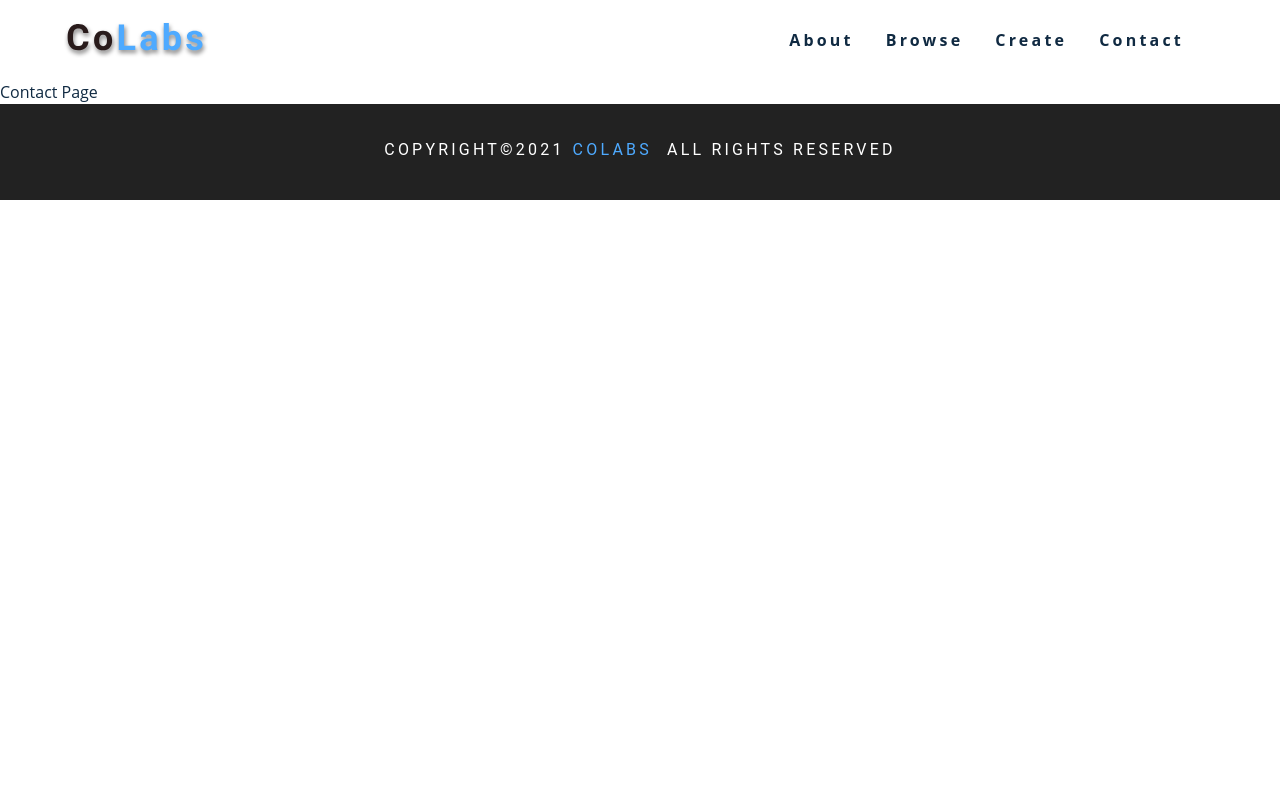
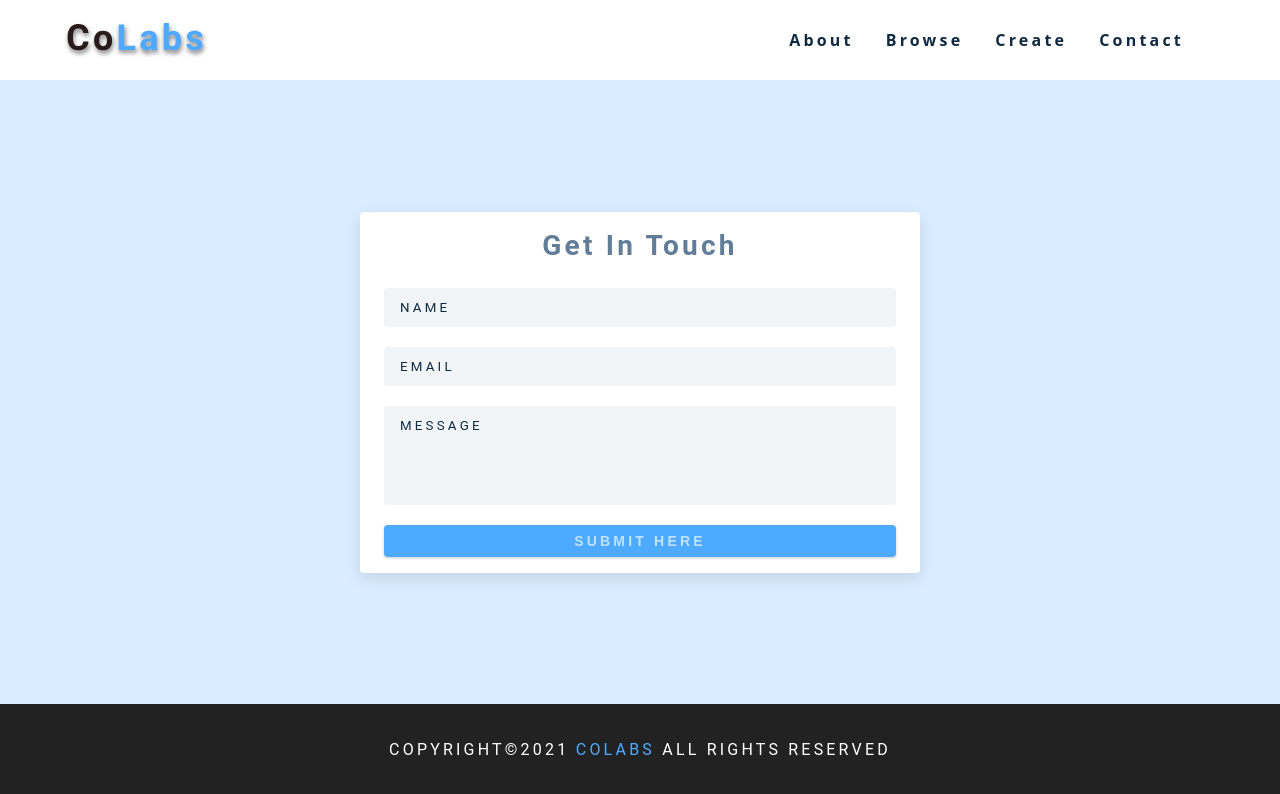
Before and after one commit to T-mclennan/SF-Hacks-Project, a React (Create React App) app: page /contact in a window 1280 px wide. Shown: the top 794 px of the page. Built offline with nearby package versions, Linux system fonts and the light colour scheme; the HTML template or start-up script is replaced by a standard one.

Commit message:
added contact form template, wired up formspree to send form contents to email. Might update with material UI and Formik later

```diff
--- a/src/App.css
+++ b/src/App.css
@@ -20,7 +20,7 @@
   --clr-grey-4: hsl(209, 28%, 39%);
   /* grey used for paragraphs */
   --clr-grey-5: hsl(210, 22%, 49%);
-  --clr-grey-8: hsl(210, 31%, 80%);
+  --clr-grey-8: hsla(211, 100%, 81%, 0.379);
   --clr-grey-9: rgb(218, 226, 236);
   --clr-grey-10: hsl(210, 36%, 96%);
   --clr-green-dark: hsl(125, 67%, 35%);
@@ -60,7 +60,9 @@ body {
   line-height: 1.5;
   font-size: 0.875rem;
   margin-top: 5rem;
+  overscroll-behavior-y: none;
 }
+
 ul {
   list-style-type: none;
 }
@@ -85,10 +87,10 @@ h2 {
   font-size: 2rem;
 }
 h3 {
-  font-size: 1.25rem;
+  font-size: 1.45rem;
 }
 h4 {
-  font-size: 0.875rem;
+  font-size: 0.975rem;
 }
 p {
   margin-bottom: 1.25rem;
--- a/src/components/Footer.css
+++ b/src/components/Footer.css
@@ -12,7 +12,7 @@
   text-transform: uppercase;
 }
 .footer h4 span {
-  margin: 0 0.5rem;
+  margin: 0 0 0 0.4rem;
   color: var(--clr-primary-5);
 }
 /* .footer-links {
--- a/src/pages/Pages.css
+++ b/src/pages/Pages.css
@@ -3,7 +3,7 @@
 .post-page,
 .create-page,
 .contact-page {
-  background: var(--clr-grey-10);
+  background: var(--clr-grey-8);
   min-height: calc(100vh - 5rem - 6rem);
 }
 
@@ -14,6 +14,7 @@
   place-items: center;
   padding: 5rem 0;
 }
+
 .contact-form {
   background: var(--clr-white);
   border-radius: var(--radius);
--- a/src/pages/about/AboutPage.js
+++ b/src/pages/about/AboutPage.js
@@ -2,9 +2,9 @@ import React from 'react'
 
 function About() {
   return (
-    <div>
+    <section className="about-page">
 
-    </div>
+    </section>
   )
 }
 
--- a/src/pages/browse/BrowsePage.js
+++ b/src/pages/browse/BrowsePage.js
@@ -2,9 +2,9 @@ import React from 'react'
 
 function BrowserPage() {
   return (
-    <div>
+    <section className="browse-page">
 
-    </div>
+    </section>
   )
 }
 
--- a/src/pages/contact/ContactPage.js
+++ b/src/pages/contact/ContactPage.js
@@ -2,9 +2,19 @@ import React from 'react'
 
 function ContactPage() {
   return (
-    <div>
-      Contact Page
-    </div>
+    <section className="contact-page">
+      <article className="contact-form">
+        <h3>get in touch</h3>
+        <form action="https://formspree.io/f/xknplldl" method="POST">
+          <div className="form-group">
+            <input type="text" placeholder="name" name="name" className="form-control"/>
+            <input type="email" placeholder="email" name="email" className="form-control"/>
+            <textarea name="message" style={{resize: 'none'}} name="message" placeholder="message" id="" rows="5" className="form-control"/>
+            <button type="submit" className="submit-btn btn">submit here</button>
+          </div>
+        </form>
+      </article>
+    </section>
   )
 }
 
```
Also changed, not shown: src/pages/about/About.module.css (deleted), src/pages/browse/BrowsePage.module.css (deleted).
